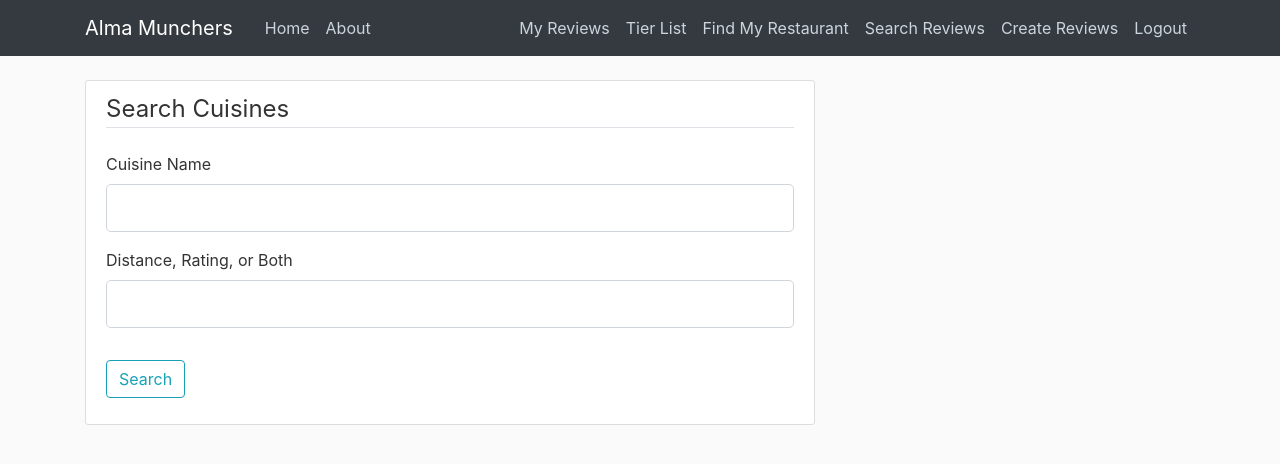
After one commit to akod0883/alma, a Flask app: page /stored in a window 1280 px wide. The commit adds this page. Shown: the top 464 px of the page. Run offline with Flask 2, Linux system fonts and the light colour scheme; parts of the project's set-up code (start-up, migrations or seed data) failed here and were passed over; some libraries are stand-ins or nearby versions.

Commit message:
finished adding tier list and stored procedure

```diff
--- a/updatedDemo/app/forms.py
+++ b/updatedDemo/app/forms.py
@@ -76,3 +76,8 @@ class SearchForm(FlaskForm):
     restaurant_name = StringField('Restaurant Name', validators=[
         DataRequired(), Length(min=2, max=20)])
     search = SubmitField('Search')
+
+class StoredForm(FlaskForm):
+    CuisineName = StringField('Cuisine Name', validators=[DataRequired(), Length(min=2, max=20)])
+    Parameter = StringField('Distance, Rating, or Both', validators=[DataRequired(), Length(min=2, max=20)])
+    search = SubmitField('Search')
--- a/updatedDemo/app/routes.py
+++ b/updatedDemo/app/routes.py
@@ -3,6 +3,7 @@ from flask import render_template, request, jsonify, url_for, flash, redirect, F
 from app import app, bcrypt, db
 from app import database as db_helper
 from app import forms as forms
+
 
 
 @app.route("/delete/<int:task_id>", methods=['POST'])
@@ -253,6 +254,7 @@ def tier_list():
     posts = []
     conn = db.connect()
     results = conn.execute("SELECT DISTINCT RestaurantName, AVG(ConvenienceRating) as conv, AVG(MealCost), AVG(FoodRating) FROM NewReviewTop GROUP BY RestaurantName ORDER BY conv DESC LIMIT 10;").fetchall()
+    conn.close()
     counter = 1
     for result in results:
         item = {
@@ -265,3 +267,27 @@ def tier_list():
         counter = counter + 1
         posts.append(item)
     return render_template('tier_list.html', posts=posts)
+
+
+@app.route("/stored", methods=['GET', 'POST'])
+def stored():
+    posts = []
+    form = forms.StoredForm()
+    if form.validate_on_submit():
+        conn = db.raw_connection()
+        curr = conn.cursor()
+        curr.callproc('InsertIntoTopRest', [form.CuisineName.data, form.Parameter.data])
+        results = list(curr.fetchall())
+        curr.close()
+        if len(results) == 0:
+            flash("No entries match your parameters. Please try again with another restaurant", 'danger')
+            return redirect(url_for('stored'))
+        for result in results:
+            item = {
+                "RestaurantName": result[0],
+                "CuisineTopRest": result[1],
+                "Rating": result[2],
+                "Distance": result[3]
+            }
+            posts.append(item)
+    return render_template('stored.html', posts=posts, legend="Search Cuisines", form=form)
--- a/updatedDemo/app/templates/homepage.html
+++ b/updatedDemo/app/templates/homepage.html
@@ -65,6 +65,7 @@
               {% else %}
               <a class="nav-item nav-link" href="{{ url_for('home') }}">My Reviews</a>
               <a class="nav-item nav-link" href="{{ url_for('tier_list') }}">Tier List</a>
+              <a class="nav-item nav-link" href="{{ url_for('stored') }}">Find My Restaurant</a>
               <a class="nav-item nav-link" href="{{ url_for('search_review') }}">Search Reviews</a>
               <a class="nav-item nav-link" href="{{ url_for('create_reviews') }}">Create Reviews</a>
               <a class="nav-item nav-link" href="{{ url_for('logout') }}">Logout</a>
--- a/updatedDemo/app/templates/layout.html
+++ b/updatedDemo/app/templates/layout.html
@@ -36,6 +36,7 @@
               {% else %}
               <a class="nav-item nav-link" href="{{ url_for('home') }}">My Reviews</a>
               <a class="nav-item nav-link" href="{{ url_for('tier_list') }}">Tier List</a>
+              <a class="nav-item nav-link" href="{{ url_for('stored') }}">Find My Restaurant</a>
               <a class="nav-item nav-link" href="{{ url_for('search_review') }}">Search Reviews</a>
               <a class="nav-item nav-link" href="{{ url_for('create_reviews') }}">Create Reviews</a>
               <a class="nav-item nav-link" href="{{ url_for('logout') }}">Logout</a>
--- /dev/null
+++ b/updatedDemo/app/templates/stored.html
@@ -0,0 +1,54 @@
+{% extends "layout.html" %}
+{% block content %}
+<div class="content-section">
+    <form method="POST" action="">
+        {{ form.hidden_tag() }}
+        <fieldset class="form-group">
+            <legend class="border-bottom mb-4">{{ legend }}</legend>
+            <div class="form-group">
+                {{ form.CuisineName.label(class="form-control-label") }}
+                {% if form.CuisineName.errors %}
+                    {{ form.CuisineName(class="form-control form-control-lg is-invalid") }}
+                    <div class="invalid-feedback">
+                        {% for error in form.CuisineName.errors %}
+                            <span>{{ error }}</span>
+                        {% endfor %}
+                    </div>
+                {% else %}
+                    {{ form.CuisineName(class="form-control form-control-lg") }}
+                {% endif %}
+            </div>
+            <div class="form-group">
+                {{ form.Parameter.label(class="form-control-label") }}
+                {% if form.Parameter.errors %}
+                    {{ form.Parameter(class="form-control form-control-lg is-invalid") }}
+                    <div class="invalid-feedback">
+                        {% for error in form.Parameter.errors %}
+                            <span>{{ error }}</span>
+                        {% endfor %}
+                    </div>
+                {% else %}
+                    {{ form.Parameter(class="form-control form-control-lg") }}
+                {% endif %}
+            </div>
+        </fieldset>
+        <div class="form-group">
+            {{ form.search(class="btn btn-outline-info") }}
+        </div>
+    </form>
+</div>
+    {% for post in posts %}
+        <article class="media content-section">
+        <div class="media-body">
+            <div class="article-metadata">
+            <a class="mr-2" href="#">{{ post.RestaurantName }}</a>
+            </div>
+            <h2><a class="article-title" href="{{ url_for('stored') }}">{{ post.RestaurantName }}</a></h2>
+            <p class="article-content">Top Cuisine:  {{ post.CuisineTopRest }}</p>
+            <p class="article-content">Restaurant Name: {{ post.RestaurantName }}</p>
+            <p class="article-content">Distance From Grainger: {{ post.Distance }}</p>
+            <p class="article-content">Master Rating: {{ post.Rating }}</p>
+        </div>
+        </article>
+    {% endfor %}
+{% endblock content %}
```
